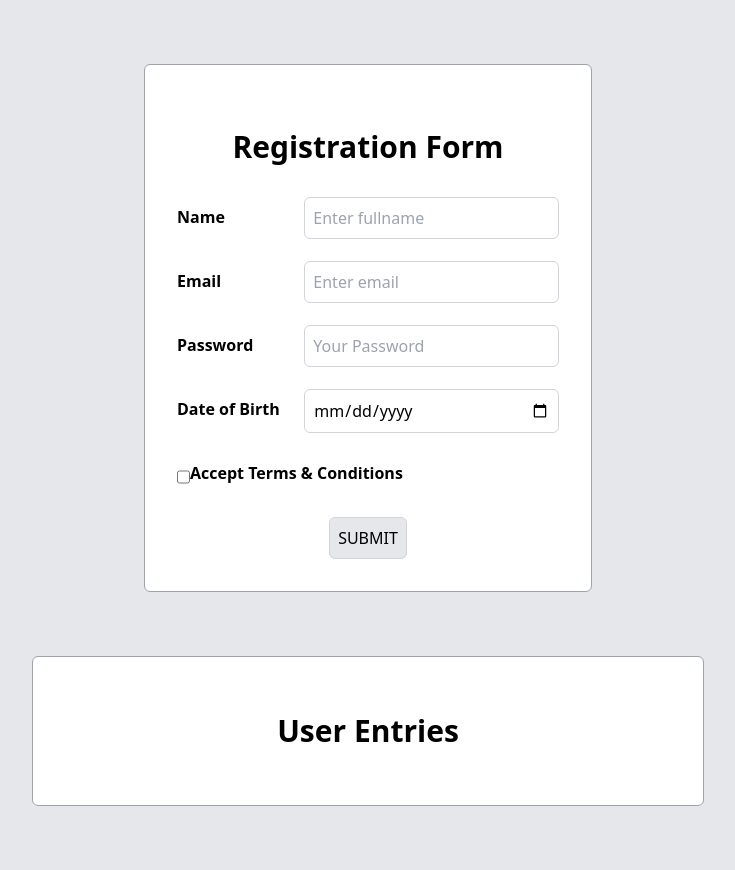
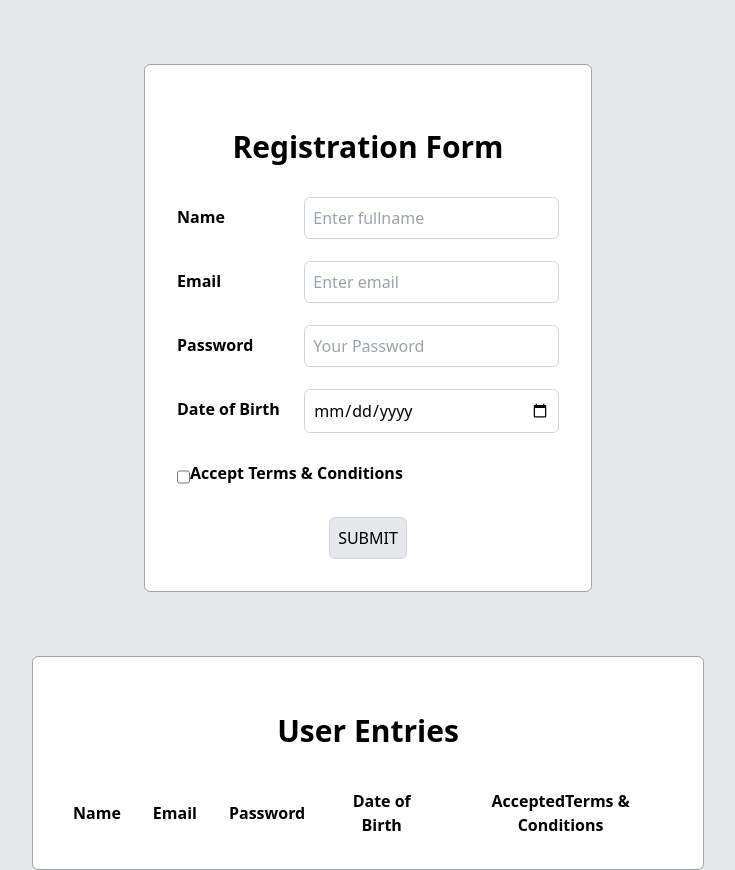
Before and after one commit to bhanuprakash-cbit/wd101, a plain HTML site: page index.html in a window 1280 px wide. Shown: the whole page, without its empty margins (272-1007 px from the left). Before the commit the page ends 806 px from the top, so only its background shows below. Drawn offline with nearby package versions, Linux system fonts and the light colour scheme.

Commit message:
Update index.html

```diff
--- a/index.html
+++ b/index.html
@@ -78,7 +78,7 @@
         <h1 class="text-3xl font-bold text-center p-8">User Entries</h1>
         <div class="divide-y divide-gray-300/50" id="user-entries"></div>
     </div>
-    <script src="./sample.js"></script>
+    <script src="./index.js"></script>
 </body>
 
 </html>
```
